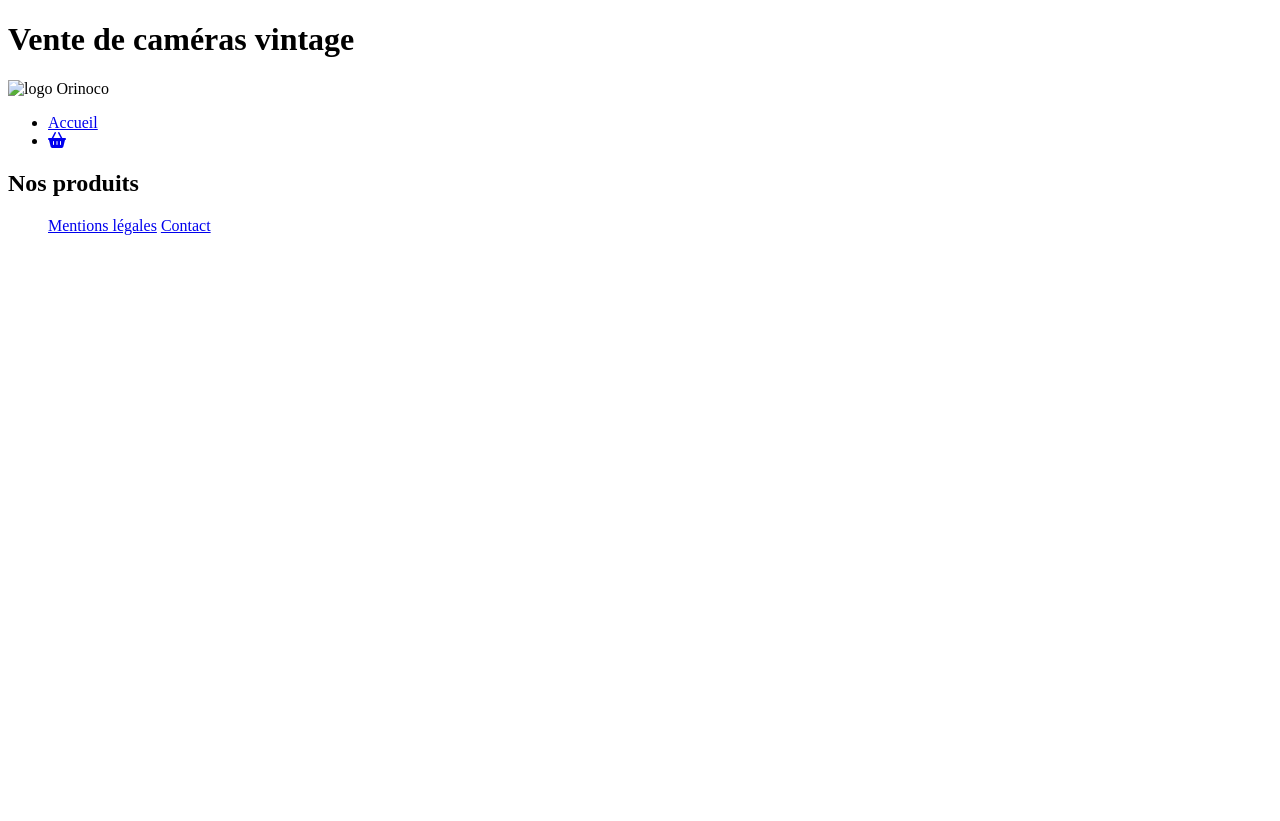
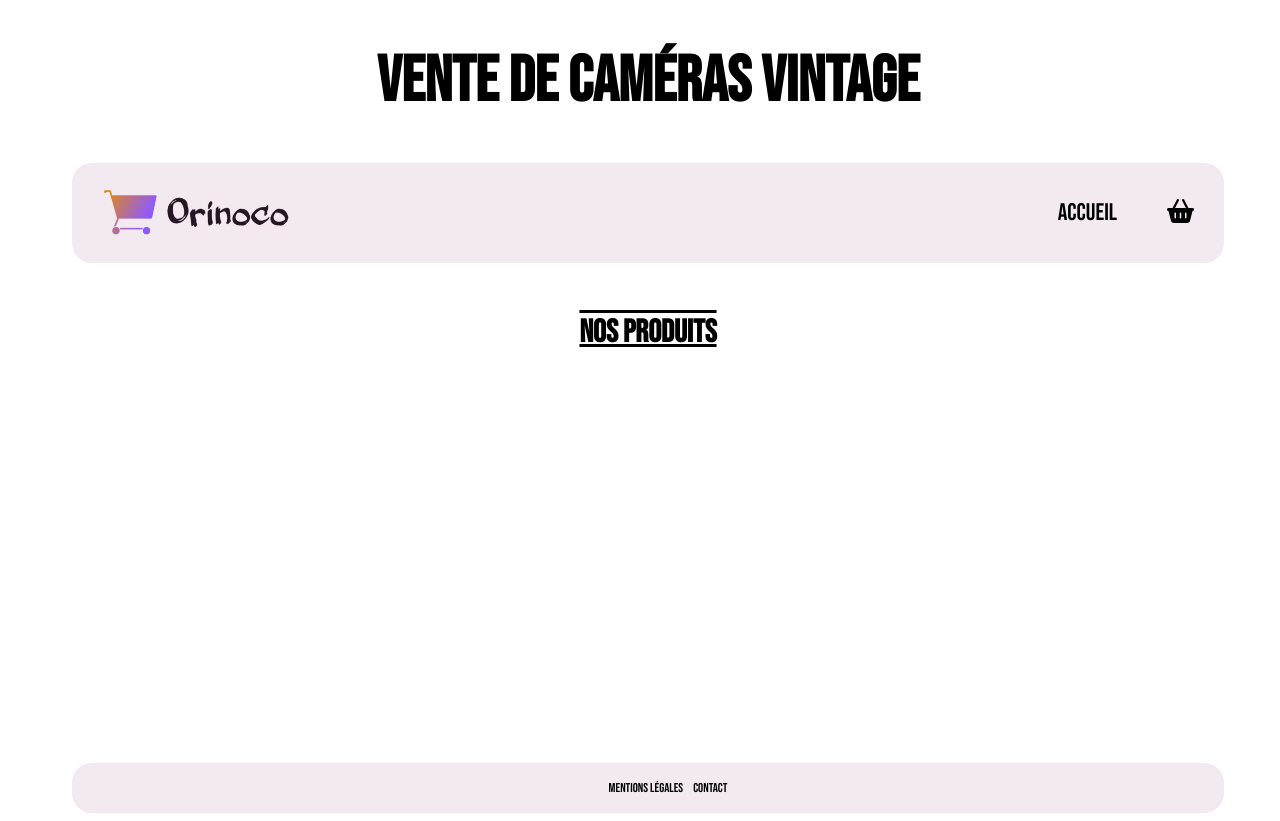
Before and after one commit to MyriamDati/MyriamDati_5_0962021, a plain HTML site: page index.html in a window 1280 px wide. Before the commit the page ends 800 px from the top, so only its background shows below. Drawn offline with Linux system fonts and the light colour scheme.

Commit message:
first commit

```diff
--- a/index.html
+++ b/index.html
@@ -9,8 +9,7 @@
   <script src="https://kit.fontawesome.com/4cf98c2547.js" crossorigin="anonymous"></script>
   <link rel="preconnect" href="https://fonts.gstatic.com">
   <link href="https://fonts.googleapis.com/css2?family=Bebas+Neue&display=swap" rel="stylesheet">
-  <link rel="stylesheet" href="css/style.css">
-  <script src="javascript/index.js" defer></script>
+  <link rel="stylesheet" href="style.css">
 
 <!--Titre, balise meta-->
   <title>Orinoco</title>
@@ -33,7 +32,7 @@
         </div>
         <ul class="navbar-item">
           <li class="item-accueil">
-            <a href="index.html" class="nav-link"> Accueil</a>
+            <a href="#" class="nav-link"> Accueil</a>
           </li>
           <li class="item-panier">
             <a href="#" class="nav-link"><i class="fas fa-shopping-basket"></i></a>
--- /dev/null
+++ b/style.css
@@ -0,0 +1,87 @@
+/*Base*/
+body{
+  width: 100%;
+}
+a{
+  text-decoration: none;
+  color: black;
+}
+a:active{
+  color: black;
+}
+li{
+list-style-type: none;
+}
+
+/*Header*/
+.header-title{
+  text-align: center;
+  font-size: 2em;
+  font-family:'Bebas Neue', cursive;
+}
+.navbar{
+  width: 90%;
+  height: 100px;
+  background-color: #f3e9f1;
+  margin: auto;
+  margin-top: 30px;
+  justify-content: center;
+  border-radius: 20px;
+  display: flex;
+  align-items: center;
+  justify-content: space-between;
+}
+.logo{
+  width: 190px;
+  padding-left: 30px;
+}
+.navbar-item{
+  display: flex;
+  color: black;
+  font-size: 1.5em;
+  padding-right: 30px;
+  font-family:'Bebas Neue', cursive;
+}
+.item-accueil{
+  padding-right: 50px;
+}
+
+/*Section cards articles*/
+.products{
+  width: 100%;
+  height: 500px;
+  background-color: white;
+}
+h2{
+  width: 100%;
+  font-family:'Bebas Neue', cursive;
+  margin: auto;
+  padding-top: 50px;
+  text-align: center;
+  justify-content: center;
+  font-size: 2em;
+  text-decoration: underline overline black;
+}
+
+/*Footer*/
+.footer{
+  width: 90%;
+  height: 50px;
+  background-color: #f3e9f1;
+  font-family: 'Bebas Neue', cursive;
+  margin: auto;
+  margin-top: 30px;
+  justify-content: center;
+  border-radius: 20px;
+  display: flex;
+  margin: auto;
+  text-align: center;
+}
+.mention{
+  display: flex;
+  margin: auto;
+  font-size: 0.8em;
+}
+.contact{
+  padding-left: 10px;
+}
```
Also changed, not shown: images/logo.png (added), images/vcam_1.jpg (added), images/vcam_2.jpg (added), images/vcam_3.jpg (added), images/vcam_4.jpg (added), images/vcam_5.jpg (added).
